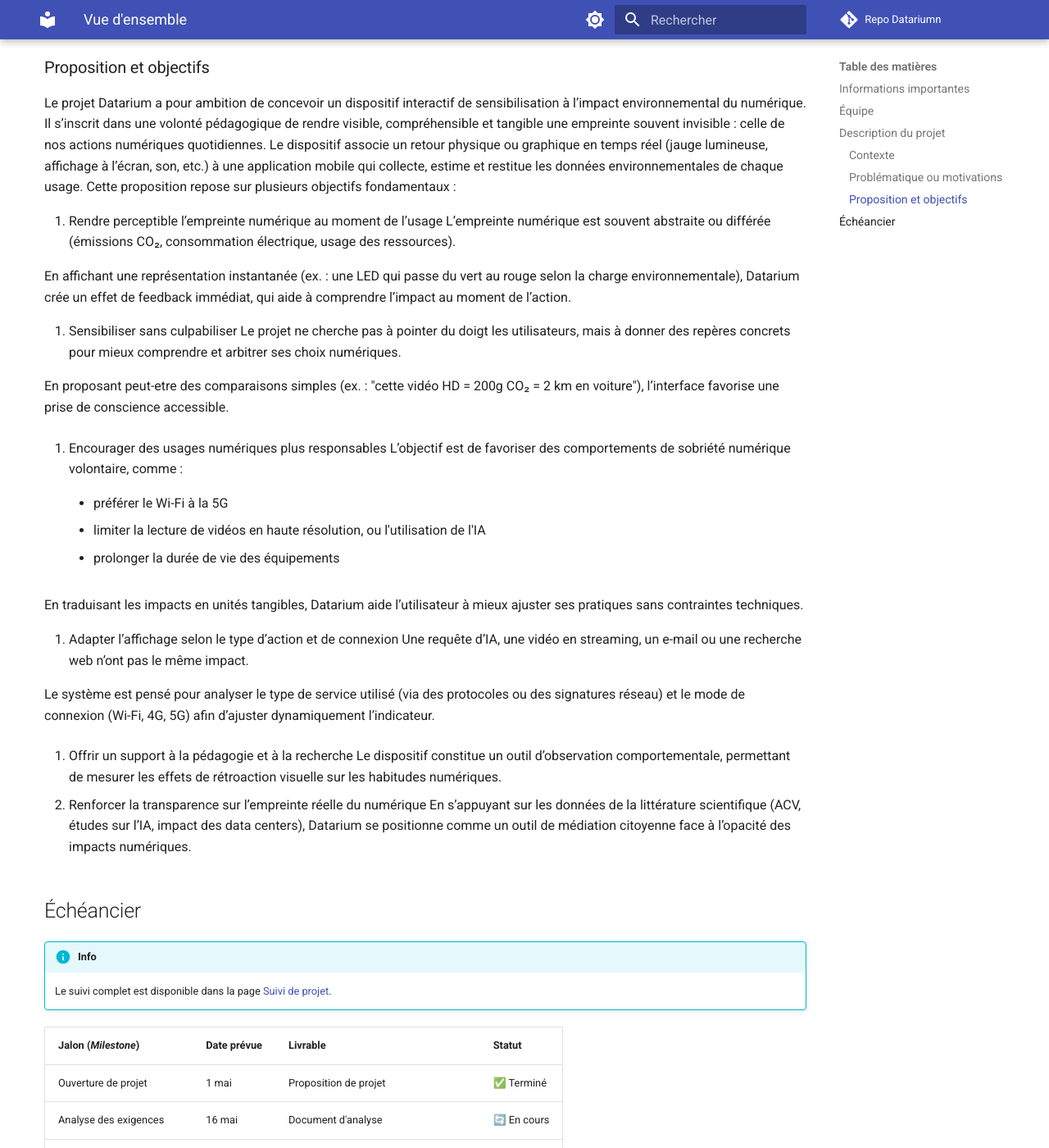
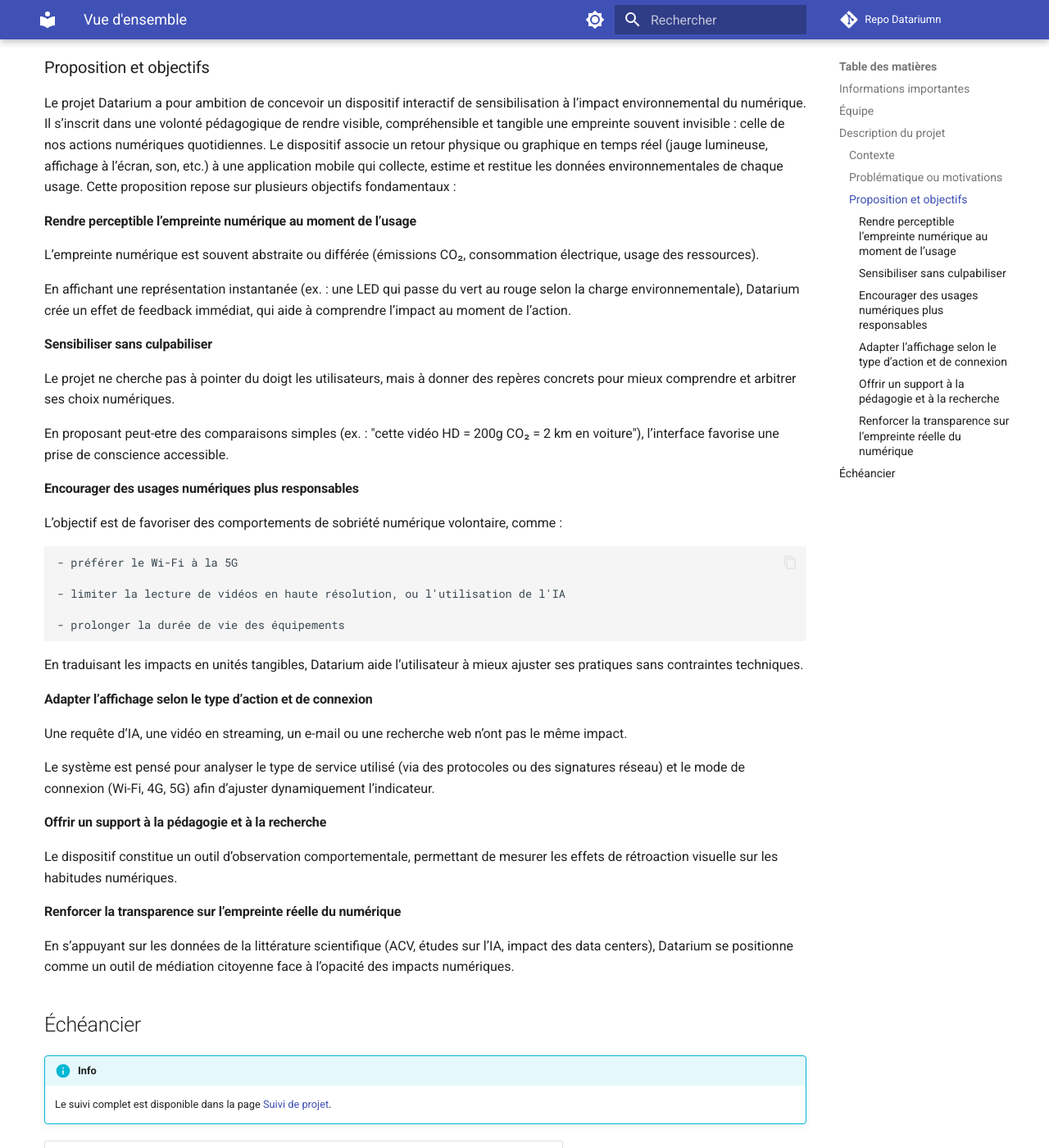
Before and after one commit to protolabo/datarium, an MkDocs documentation site: the page built from docs/index.md, in a window 1280 px wide and 1400 px high, scrolled down 1556 px. Shown: the whole window at 82% size. Built offline with MkDocs 1.6.1 and Material for MkDocs 9.7.7, drawn with Linux system fonts in a browser that asks for light colours; comment, search, counter and statistics services are not loaded; some of the changed lines change nothing that is shown.

Commit message:
Correction affichage sur index

```diff
--- a/docs/index.md
+++ b/docs/index.md
@@ -47,17 +47,17 @@
 
 Le projet Datarium a pour ambition de concevoir un dispositif interactif de sensibilisation à l’impact environnemental du numérique. Il s’inscrit dans une volonté pédagogique de rendre visible, compréhensible et tangible une empreinte souvent invisible : celle de nos actions numériques quotidiennes. Le dispositif associe un retour physique ou graphique en temps réel (jauge lumineuse, affichage à l’écran, son, etc.) à une application mobile qui collecte, estime et restitue les données environnementales de chaque usage. Cette proposition repose sur plusieurs objectifs fondamentaux :
 
-1. Rendre perceptible l’empreinte numérique au moment de l’usage
+#### Rendre perceptible l’empreinte numérique au moment de l’usage
   L’empreinte numérique est souvent abstraite ou différée (émissions CO₂, consommation électrique, usage des ressources).
 
   En affichant une représentation instantanée (ex. : une LED qui passe du vert au rouge selon la charge environnementale), Datarium crée un effet de feedback immédiat, qui aide à comprendre l’impact au moment de l’action.
 
-2. Sensibiliser sans culpabiliser
-  Le projet ne cherche pas à pointer du doigt les utilisateurs, mais à donner des repères concrets pour mieux comprendre et arbitrer ses choix numériques.
+#### Sensibiliser sans culpabiliser
+   Le projet ne cherche pas à pointer du doigt les utilisateurs, mais à donner des repères concrets pour mieux comprendre et arbitrer ses choix numériques.
 
-  En proposant peut-etre des comparaisons simples (ex. : "cette vidéo HD = 200g CO₂ = 2 km en voiture"), l’interface favorise une prise de conscience accessible.
+   En proposant peut-etre des comparaisons simples (ex. : "cette vidéo HD = 200g CO₂ = 2 km en voiture"), l’interface favorise une prise de conscience accessible.
 
-3. Encourager des usages numériques plus responsables
+#### Encourager des usages numériques plus responsables
   L’objectif est de favoriser des comportements de sobriété numérique volontaire, comme :
 
     - préférer le Wi-Fi à la 5G
@@ -68,15 +68,15 @@
 
   En traduisant les impacts en unités tangibles, Datarium aide l’utilisateur à mieux ajuster ses pratiques sans contraintes techniques.
 
-4. Adapter l’affichage selon le type d’action et de connexion
+#### Adapter l’affichage selon le type d’action et de connexion
   Une requête d’IA, une vidéo en streaming, un e-mail ou une recherche web n’ont pas le même impact.
 
   Le système est pensé pour analyser le type de service utilisé (via des protocoles ou des signatures réseau) et le mode de connexion (Wi-Fi, 4G, 5G) afin d’ajuster dynamiquement l’indicateur.
 
-5. Offrir un support à la pédagogie et à la recherche
+#### Offrir un support à la pédagogie et à la recherche
    Le dispositif constitue un outil d’observation comportementale, permettant de mesurer les effets de rétroaction visuelle sur les habitudes numériques.
 
-6. Renforcer la transparence sur l’empreinte réelle du numérique
+#### Renforcer la transparence sur l’empreinte réelle du numérique
    En s’appuyant sur les données de la littérature scientifique (ACV, études sur l’IA, impact des data centers), Datarium se positionne comme un outil de médiation citoyenne face à l’opacité des impacts numériques.
 
 ## Échéancier
```
